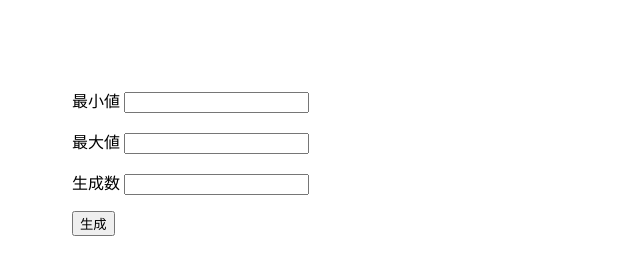
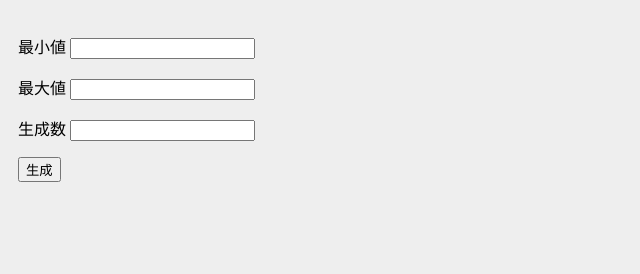
Before and after one commit to SatooRu65536/randomNominate, a plain HTML site: page index.html in a window 1280 px wide. Shown: the whole page, without its empty margins (0-640 px from the left). Drawn offline with Linux system fonts and the light colour scheme.

Commit message:
背景・タイトル変更

```diff
--- a/index.css
+++ b/index.css
@@ -1,5 +1,6 @@
 body {
-    padding: 5%;
+    padding: 10px;
+    background-color: #eee;
 }
 
 #display {
--- a/index.html
+++ b/index.html
@@ -3,7 +3,7 @@
 
 <head>
     <meta charset="UTF-8">
-    <title>title</title>
+    <title>randomNominate</title>
     <link rel="stylesheet" href="index.css">
 </head>
 
```
